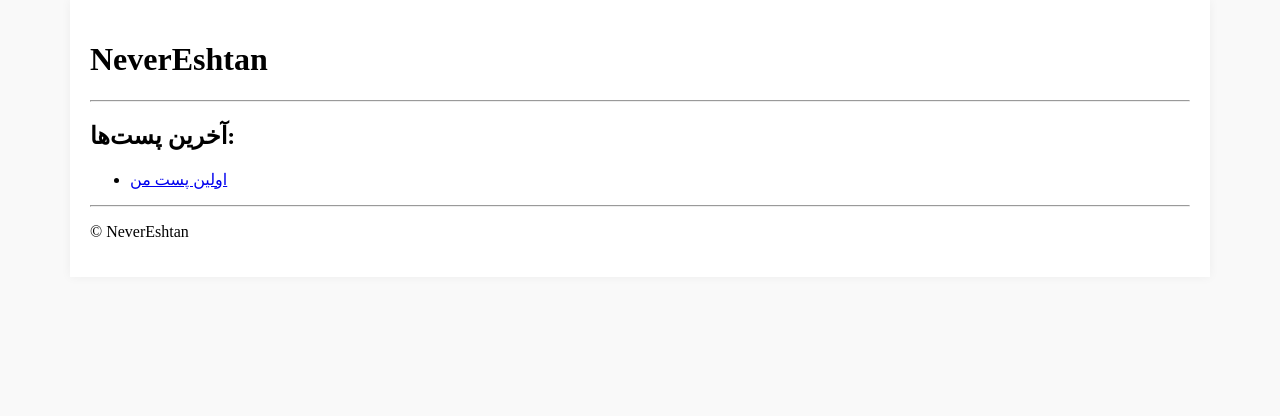
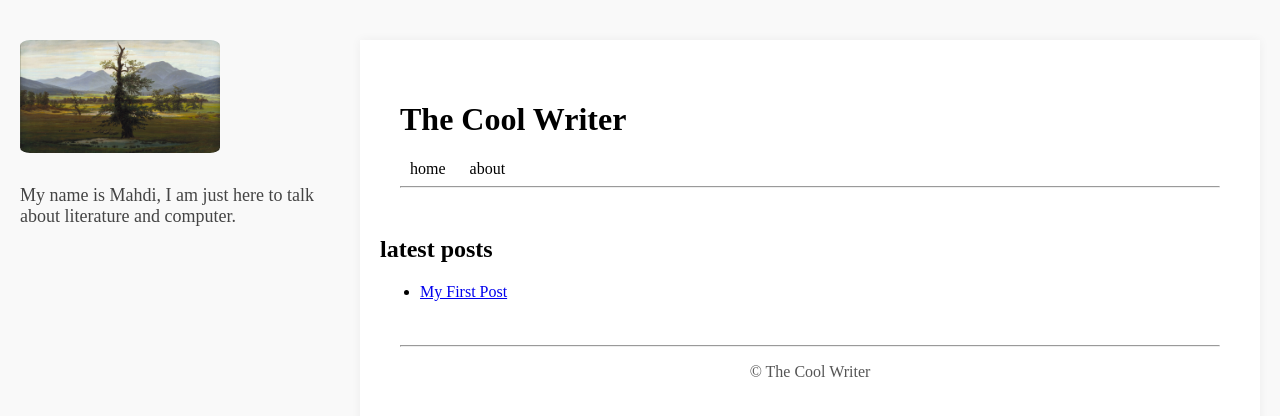
Before and after one commit to mahdikarimi1386339/mahdikarimi1386339.github.io, a Jekyll site: the page built from index.md, in a window 1280 px wide. Shown: the top 416 px of the page. Built offline with Jekyll 4.4.1, drawn with Linux system fonts in a browser that asks for light colours.

Commit message:
some config for myself

```diff
--- a/_config.yml
+++ b/_config.yml
@@ -1,3 +1,3 @@
-title: NeverEshtan
+title: The Cool Writer
 markdown: kramdown
 theme: null
--- /dev/null
+++ b/_includes/footer.html
@@ -0,0 +1,4 @@
+<footer>
+    <hr />
+    <p>© {{ site.title }}</p>
+</footer>
--- /dev/null
+++ b/_includes/header.html
@@ -0,0 +1,8 @@
+<header>
+    <h1><a href="{{ "/" | relative_url }}" style="">{{ site.title }}</a></h1>
+      <nav>
+        <a href="{{ '/' | relative_url }}">home</a>
+        <a href="{{ '/about' | relative_url }}">about</a>
+      </nav>
+      <hr>
+</header>
--- /dev/null
+++ b/_includes/sidebar.html
@@ -0,0 +1,10 @@
+<aside class="sidebar">
+    <img
+        src="{{ '/assets/images/todaypic.jpg' | relative_url }}"
+        alt="Today's picture"
+        class="bio-pic"
+    />
+    <p class="bio-text">
+        My name is Mahdi, I am just here to talk about literature and computer.
+    </p>
+</aside>
--- a/_layouts/default.html
+++ b/_layouts/default.html
@@ -1,25 +1,21 @@
-<!DOCTYPE html>
+<!doctype html>
 <html lang="fa">
     <head>
-  <meta charset="UTF-8">
+        <meta charset="UTF-8" />
         <title>{{ page.title }}</title>
-  <link rel="stylesheet" href="{{ '/assets/css/style.css' | relative_url }}">
+        <link
+            rel="stylesheet"
+            href="{{ '/assets/css/style.css' | relative_url }}"
+        />
     </head>
     <body>
+        <div class="page-wrapper">
+            {% if page.url == "/" %} {% include sidebar.html %} {% endif %}
+
             <div class="container">
-        <header>
-            <h1><a href="{{ "/" | relative_url }}" style="">{{ site.title }}</a></h1>
-            <hr>
-        </header>
-
-        <main>
-                {{ content }}
-        </main>
-
-        <footer>
-            <hr>
-            <p>© {{ site.title }}</p>
-        </footer>
+                {% include header.html %} {{ content }} {% include footer.html
+                %}
+            </div>
         </div>
     </body>
 </html>
--- a/_posts/2025-06-17-firstPost-post.md
+++ b/_posts/2025-06-17-firstPost-post.md
@@ -1,7 +1,7 @@
 ---
 layout: default
-title: اولین پست من
+title: My First Post
 ---
 
-سلام!
-این اولین پست من در وبلاگ شخصی‌مه.
+Hello World,
+it is june!
--- a/assets/css/style.css
+++ b/assets/css/style.css
@@ -6,17 +6,77 @@ body {
     font-family: "Times New Roman", Times, serif;
 }
 
-/* کانتینر اصلی کل محتوا */
-.container {
-    max-width: 1100px; /* عرض محتوای سایت */
-    margin: 0 auto; /* وسط‌چین شدن افقی */
-    padding: 20px;
-    background-color: white;
-    box-shadow: 0 0 10px rgba(0, 0, 0, 0.05);
-}
-
+/* shits */
 header a:link,
 header a:visited {
     text-decoration: none;
     color: black;
 }
+
+header,
+footer {
+    padding: 20px;
+    color: #555;
+}
+
+header {
+    text-align: left;
+}
+
+footer {
+    text-align: center;
+}
+
+nav a {
+    margin: 0 10px;
+    text-decoration: none;
+    color: #007acc;
+}
+
+nav a:hover {
+    text-decoration: underline;
+}
+/* end of shits */
+/* Parent wrapper that centers both sidebar and container together */
+.page-wrapper {
+    display: flex;
+    gap: 40px; /* spacing between sidebar and content */
+    max-width: 1400px;
+    margin: 0 auto; /* centers the whole wrapper */
+    padding: 40px 20px;
+    align-items: flex-start;
+}
+
+/* Main content area */
+.container {
+    max-width: 1100px;
+    width: 100%;
+    background-color: white;
+    padding: 20px;
+    box-shadow: 0 0 10px rgba(0, 0, 0, 0.05);
+}
+
+.container:only-child {
+    margin-left: auto;
+    margin-right: auto;
+}
+
+/* Sidebar with bio */
+.sidebar {
+    width: 300px;
+    flex-shrink: 0;
+    text-align: left;
+    position: sticky;
+    top: 40px;
+}
+
+.bio-pic {
+    width: 200px;
+    border-radius: 5%;
+    margin-bottom: 10px;
+}
+
+.bio-text {
+    font-size: 18px;
+    color: #444;
+}
--- a/index.md
+++ b/index.md
@@ -1,9 +1,9 @@
 ---
 layout: default
-title: صفحه‌ی اصلی
+title: TheCoolWriter
 ---
 
-<h2>آخرین پست‌ها:</h2>
+<h2>latest posts</h2>
 
 <ul>
   {% for post in site.posts %}
```
Also changed, not shown: assets/images/todaypic.jpg (added), 4 other files. Lines whose indentation alone changed are shown as unchanged.
